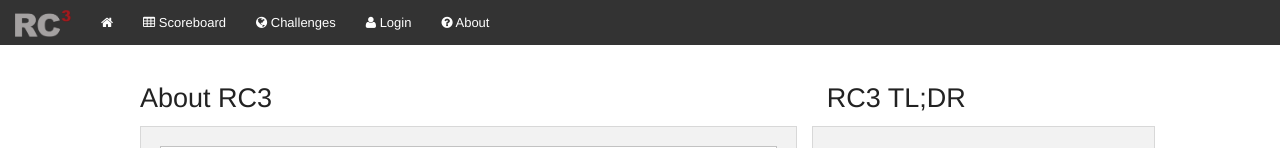
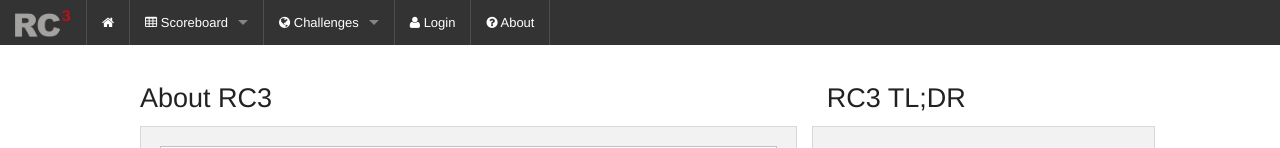
Before and after one commit to RITC3/rc3site, a Flask app: page /about in a window 1280 px wide. Shown: the top 148 px of the page. Run offline with Flask 2, Linux system fonts and the light colour scheme; parts of the project's set-up code (start-up, migrations or seed data) failed here and were passed over.

Commit message:
working on dropdowns... almost there but need a bit more formatting

```diff
--- a/app/templates/base.html
+++ b/app/templates/base.html
@@ -33,16 +33,10 @@
     <body>
         <nav class="top-bar" data-topbar >
 
-            <div class="row">
-
-                    <div class="small-12">
-
                 <ul class="title-area">
 
                     <li class="name">
-
                         <h1>
-
 
                         <a href="{{ url_for('index') }}"><img height="56" width="56" src="/static/img/logo.png"></a>
 
@@ -56,21 +50,39 @@
 
                     <ul class="left">
 
+                        <li class="divider"></li>
                         <li><a href="{{ url_for('index') }}"><i class="fa fa-home"></i></a></li>
+                        <li class="divider"></li>
+                        <li class="has-dropdown" data-dropdown="hoversb" data-options="is_hover:true"><a href="{{ url_for('scoreboard') }}"><i class="fa fa-table"></i> Scoreboard</a>                        <ul id="hoversb" class="f-dropdown" data-dropdown-content>
+                        {% for semester in g.semesters %}
+                        <li class="column"><a href="{{ url_for('sem_scoreboard', semester=semester.lname)}}">{{semester.name}}</a></li>
+                        {% endfor %}
+                        </ul></li>
+                        <li class="divider"></li>
+                        <li class="has-dropdown" data-dropdown="hoverchal" data-options="is_hover:true"><a href="{{ url_for('challenges') }}"><i class="fa fa-globe"></i> Challenges</a>
+                        <ul id="hoverchal" class="f-dropdown columns" data-dropdown-content>
+                        {% for semester in g.semesters %}
+                        <li class="column"><a href="{{ url_for('sem_challenges', semester=semester.lname)}}">{{semester.name}}</a></li>
+                        {% endfor %}
+                        </ul></li>
 
-                            <li><a href="{{ url_for('scoreboard') }}"><i class="fa fa-table"></i> Scoreboard</a></li>
-
-                            <li><a href="{{ url_for('challenges') }}"><i class="fa fa-globe"></i> Challenges</a></li>
-
+                        <li class="divider"></li>
                         {% if g.user.is_authenticated() %}
 
                             <li><a href="{{ url_for('user', username = g.user.username) }}"><i class="fa fa-user"></i> Profile</a></li>
+                            <li class="divider"></li>
                             {% if g.user.role %}
 
                                 <li><a href="{{ url_for('admin') }}"><i class="fa fi-wrench"></i> Admin</a></li>
+                                <li class="divider"></li>
+                            {% endif %}
+                            <li class="has-dropdown" data-dropdown="hoverres" data-options="is_hover:true"><a href="{{ url_for('resources') }}"><i class="fa fi-page-multiple"></i> Resources</a>                        <ul id="hoverres" class="f-dropdown" data-dropdown-content>
+                        {% for semester in g.semesters %}
+                        <li class="column"><a href="{{ url_for('sem_resources', semester=semester.lname)}}">{{semester.name}}</a></li>
+                        {% endfor %}
+                        </ul></li>
 
-                                {% endif %}
-                                <li><a href="{{ url_for('resources') }}"><i class="fa fi-page-multiple"></i> Resources</a></li>
+                        <li class="divider"></li>
                             <li><a href="{{ url_for('logout') }}"><i class="fa fa-sign-out"></i> Logout</a></li>
 
                         {% else %}
@@ -79,18 +91,14 @@
 
                         {% endif %}
 
+                        <li class="divider"></li>
                         <li><a href="{{ url_for('about') }}"><i class="fa fa-question-circle"></i> About</a></li>
-
+                        <li class="divider"></li>
 
 
                     </ul>
 
                 </section>
-
-                </div>
-
-            </div>
-
         </nav>
 
         <div class="row">
```
Lines whose indentation alone changed are shown as unchanged.
